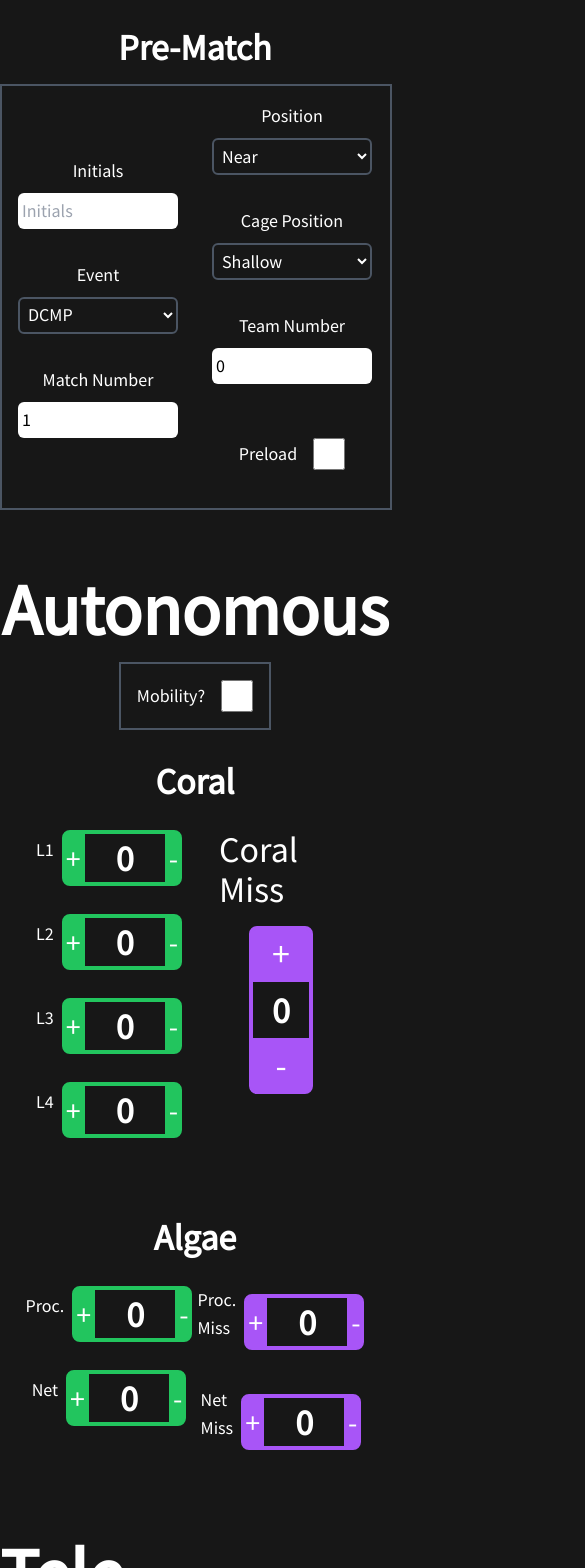
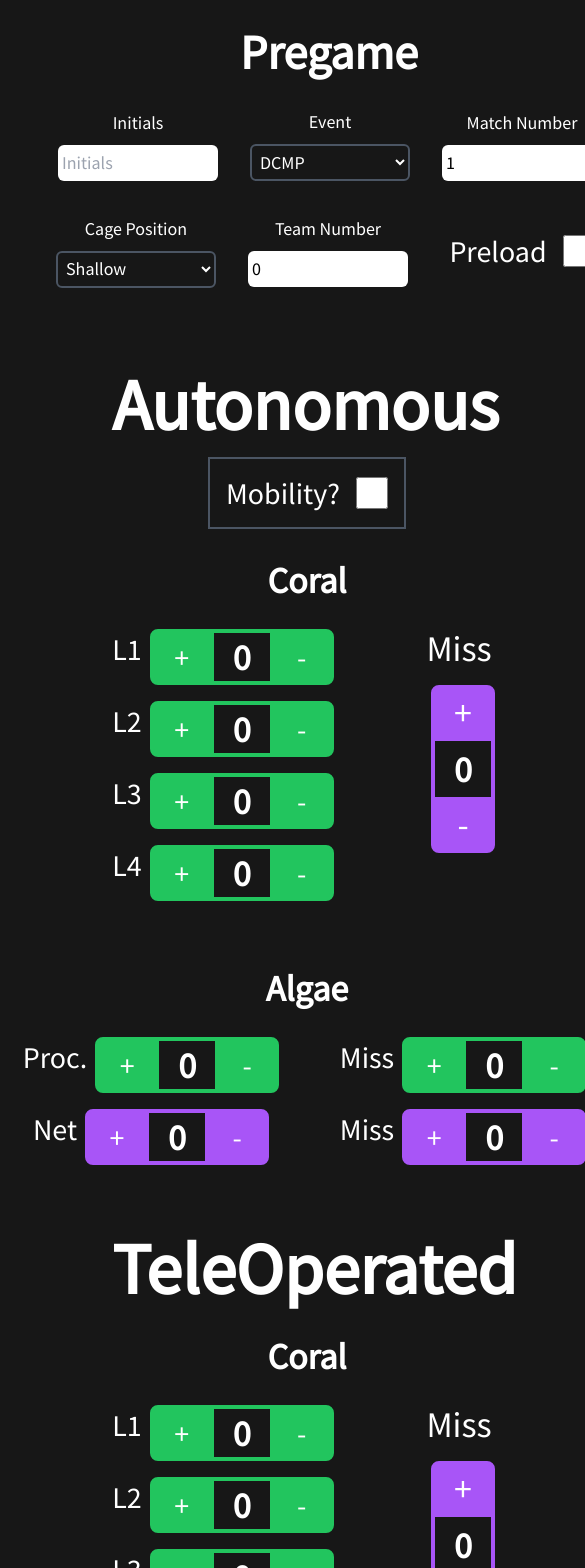
Before and after one commit to GockBlock64/frc1257-scouting, a Next.js app: page / in a window 390 px wide. Shown: the part 100-1668 px from the top of the page, 585 px wide, since content can reach past the window. Built offline with nearby package versions, Linux system fonts and the light colour scheme.

Commit message:
optimized a little better for mobile devices

```diff
--- a/components/CheckBox.tsx
+++ b/components/CheckBox.tsx
@@ -12,7 +12,7 @@ const CheckBox = ({ title, id, className }: CheckBoxProps): JSX.Element => {
 
   return (
     <div className={`flex flex-row items-center justify-center py-4 px-4 ${className}`}>
-      <div className="mr-4 text-lg lg:text-4xl">{title}</div>
+      <div className="mr-4 text-3xl">{title}</div>
       <input
         type="checkbox"
         {...register(id)}
--- a/components/NumberButton.tsx
+++ b/components/NumberButton.tsx
@@ -50,8 +50,8 @@ const NumberButton = (props: NumberButtonProps): JSX.Element => {
   }, [props.title])
 
   return (
-      <div className="flex flex-row items-center justify-center p-4 pt-3 w-[156px] lg:w-[24rem]">
-        <div className="grow-0 mb-4 text-lg lg:text-3xl w-15 mr-2">{text?.()}</div>
+      <div className="flex flex-row items-center justify-center p-1 pt-3 w-[300px] lg:w-[24rem]">
+        <div className="grow-0 mb-4 text-3xl w-15 mr-2">{text?.()}</div>
         <button
           type="button"
           onClick={incrementValue}
@@ -62,7 +62,7 @@ const NumberButton = (props: NumberButtonProps): JSX.Element => {
         <input
           type="text"
           {...register(props.id)}
-          className={`text-center h-14 w-20 text-4xl font-bold border-y-4 ${props.className} !bg-neutral-900 rounded-none`}
+          className={`text-center h-14 w-14 text-4xl font-bold border-y-4 ${props.className} !bg-neutral-900 rounded-none`}
           readOnly
         ></input>
         <button
--- a/pages/index.tsx
+++ b/pages/index.tsx
@@ -143,7 +143,6 @@ export default function Home(): JSX.Element {
     // Formatted for the spreadsheet
     const output = [
       Number(data.team_number),
-      positionFormat,
       cagePositionFormat,
       Number(data.match_number),
       `${month}/${day}/${year}`,
@@ -246,7 +245,7 @@ export default function Home(): JSX.Element {
           <PostGame />
 
           {/* Submit button */}
-          <div className="flex flex-row items-center justify-center">
+          <div className="flex flex-row gap-4 mx-60 border-0 border-gray-600">
             <button
               type="submit"
               className="p-2 mb-8 text-3xl border-2 border-gray-600 rounded-md"
--- a/sections/Auto.tsx
+++ b/sections/Auto.tsx
@@ -8,7 +8,8 @@ interface autoProps {}
 const Auto = ({}: autoProps): JSX.Element => {
   return (
     <>
-      <div className="flex items-center justify-center mt-16 mb-4 text-7xl font-semibold">
+    <div className="max-w-full w-screen inline-block mx-28 justify-center">
+      <div className="flex items-center mt-16 mb-4 text-7xl font-semibold">
         Autonomous
       </div>
       <div className="flex flex-col w-min mx-auto border-2 border-gray-600">
@@ -17,7 +18,7 @@ const Auto = ({}: autoProps): JSX.Element => {
       <div className="flex items-center justify-center mt-8 mb-4 text-4xl font-semibold ">
         Coral
       </div>
-      <div className="flex flex-row justify-center gap-4">
+      <div className="flex justify-center gap-3 border-0">
         <div className="flex flex-col border-0 border-gray-600">
           <NumberButton
             id="auto_coral1"
@@ -51,7 +52,7 @@ const Auto = ({}: autoProps): JSX.Element => {
         <div className="flex flex-col border-0 border-gray-600 w-">
           <Vertical
             id="auto_coral_miss"
-            title="Coral Miss"
+            title="Miss"
             className="border-purple-500 bg-purple-500"
             min={0}
             max={40}
@@ -61,7 +62,7 @@ const Auto = ({}: autoProps): JSX.Element => {
       <div className="flex items-center justify-center mt-16 mb-4 text-4xl font-semibold">
         Algae
       </div>
-      <div className="flex flex-row w-min gap-4 mx-auto border-0 border-gray-600">
+      <div className="flex justify-center gap-3 border-0">
       <div className="flex flex-col border-0 border-gray-600">
         <NumberButton
           id="auto_processor"
@@ -73,7 +74,7 @@ const Auto = ({}: autoProps): JSX.Element => {
         <NumberButton
           id="auto_net"
           title="Net"
-          className="border-green-500 bg-green-500"
+          className="border-purple-500 bg-purple-500"
           min={0}
           max={40}
         />
@@ -81,20 +82,21 @@ const Auto = ({}: autoProps): JSX.Element => {
        <div className="flex flex-col border-0 border-gray-600">
         <NumberButton
           id="auto_processor_miss"
-          title="Proc. Miss"
-          className="border-purple-500 bg-purple-500"
+          title="Miss"
+          className="border-green-500 bg-green-500"
           min={0}
           max={40}
         />
         <NumberButton
           id="auto_net_miss"
-          title="Net Miss"
+          title="Miss"
           className="border-purple-500 bg-purple-500"
           min={0}
           max={40}
         />
         </div>
       </div>
+      </div>
     </>
   )
 }
--- a/sections/EndGame.tsx
+++ b/sections/EndGame.tsx
@@ -8,10 +8,11 @@ const EndGame = ({}: EndGameProps): JSX.Element => {
   const { register, watch, setValue } = useFormContext();
   return (
     <>
+    <div className="max-w-full w-screen inline-block mx-28 justify-center">
       <div className="flex items-center justify-center mt-16 mb-4 text-7xl font-semibold">
         End Game
       </div>
-      <div className="flex flex-col border-2 border-gray-600 w-96 md:w-1/2 mx-auto mb-16">
+      <div className="flex flex-col border-0 border-gray-600 w-96 md:w-1/2 mx-auto mb-0">
         <div className="flex flex-row items-center justify-center gap-4">
           <MultipleChoice
             title="End Position"
@@ -30,6 +31,7 @@ const EndGame = ({}: EndGameProps): JSX.Element => {
           />
         </div>
       </div>
+    </div>
     </>
   )
 }
--- a/sections/PostGame.tsx
+++ b/sections/PostGame.tsx
@@ -34,6 +34,7 @@ const PostGame = (): JSX.Element => {
 
   return (
     <>
+    <div className="max-w-full w-screen inline-block mx-28 justify-center">
       <div className="flex items-center justify-center mt-16 mb-4 text-7xl font-semibold">
         Post Game
       </div>
@@ -41,7 +42,7 @@ const PostGame = (): JSX.Element => {
       <div className="flex items-center justify-center mt-16 mb-4 text-4xl font-semibold">
         Behavioral
       </div>
-      <div className="flex flex-col w-[35rem] mx-auto border-2 border-gray-600 p-4">
+      <div className="flex flex-row items-center justify-center gap-4">
         <Controller
           name="strategy_member"
           control={control}
@@ -52,7 +53,7 @@ const PostGame = (): JSX.Element => {
       </div>
 
       {isStrategyMember && (
-        <div className="flex flex-col w-min mx-auto border-2 border-gray-600 p-4 mt-4">
+        <div className="flex flex-col items-center border-0 border-gray-600 p-4 mt-4">
           <NumberButton
             id="speed"
             title="Speed"
@@ -110,10 +111,11 @@ const PostGame = (): JSX.Element => {
         <TextInput
           title="Notes (If you're asking, I made it not accept commas on purpose)"
           id="notes"
-          className="w-[50rem]"
+          className="w-[30rem]"
           rows={5}
           validChars={/[a-zA-Z0-9 \./"';:()?!]/}
         />
+      </div>
       </div>
     </>
   );
--- a/sections/PreMatch.tsx
+++ b/sections/PreMatch.tsx
@@ -8,11 +8,11 @@ interface PreMatchProps {}
 const PreMatch = ({}: PreMatchProps): JSX.Element => {
   return (
     <>
-      <div className="flex items-center justify-center mt-16 mb-4 text-4xl font-semibold">
-        Pre-Match
+      <div className="flex inline-flex mx-60 text-center justify-center mt-16 mb-4 text-5xl font-semibold">
+        Pregame
       </div>
-      <div className="flex flex-row lg:flex-col border-2 border-gray-600 mx-auto mb-16 items-center justify-center w-min">
-        <div className="flex flex-col lg:flex-row">
+      <div className="flex flex-col inline-flex lg:flex-col mx-10 items-center justify-center w-min ">
+        <div className="flex flex-row lg:flex-row">
           <TextInput
             title="Initials"
             id="initials"
@@ -47,13 +47,7 @@ const PreMatch = ({}: PreMatchProps): JSX.Element => {
             max={1000}
           />
         </div>
-        <div className="flex flex-col lg:flex-row">
-          <DropDown
-            title="Position"
-            id="position"
-            options={["Near", "Middle", "Far"]}
-            className="w-40 sm:w-64"
-          />
+        <div className="flex flex-row lg:flex-row">
           <DropDown
             title="Cage Position"
             id="cage_position"
--- a/sections/TeleOp.tsx
+++ b/sections/TeleOp.tsx
@@ -8,13 +8,14 @@ interface teleProps {}
 const TeleOp = ({}: teleProps): JSX.Element => {
   return (
     <>
-      <div className="flex items-center justify-center mt-16 mb-4 text-7xl font-semibold">
-        Tele-Operated
+    <div className="max-w-full w-screen inline-block mx-28 justify-center">
+    <div className="flex items-center mt-16 mb-4 text-7xl font-semibold">
+        TeleOperated
       </div>
       <div className="flex items-center justify-center mt-8 mb-4 text-4xl font-semibold ">
         Coral
       </div>
-      <div className="flex flex-row justify-center gap-4">
+      <div className="flex justify-center gap-3 border-0">
         <div className="flex flex-col border-0 border-gray-600">
           <NumberButton
             id="tele_coral1"
@@ -48,7 +49,7 @@ const TeleOp = ({}: teleProps): JSX.Element => {
         <div className="flex flex-col border-0 border-gray-600 w-">
           <Vertical
             id="tele_coral_miss"
-            title="Coral Miss"
+            title="Miss"
             className="border-purple-500 bg-purple-500"
             min={0}
             max={40}
@@ -58,7 +59,7 @@ const TeleOp = ({}: teleProps): JSX.Element => {
       <div className="flex items-center justify-center mt-16 mb-4 text-4xl font-semibold">
         Algae
       </div>
-      <div className="flex flex-row w-min gap-4 mx-auto border-0 border-gray-600">
+      <div className="flex justify-center gap-3 border-0">
       <div className="flex flex-col border-0 border-gray-600">
         <NumberButton
           id="tele_processor"
@@ -70,7 +71,7 @@ const TeleOp = ({}: teleProps): JSX.Element => {
         <NumberButton
           id="tele_net"
           title="Net"
-          className="border-green-500 bg-green-500"
+          className="border-purple-500 bg-purple-500"
           min={0}
           max={40}
         />
@@ -78,20 +79,21 @@ const TeleOp = ({}: teleProps): JSX.Element => {
        <div className="flex flex-col border-0 border-gray-600">
         <NumberButton
           id="tele_processor_miss"
-          title="Proc. Miss"
-          className="border-purple-500 bg-purple-500"
+          title="Miss"
+          className="border-green-500 bg-green-500"
           min={0}
           max={40}
         />
         <NumberButton
           id="tele_net_miss"
-          title="Net Miss"
+          title="Miss"
           className="border-purple-500 bg-purple-500"
           min={0}
           max={40}
         />
         </div>
       </div>
+    </div>
     </>
   )
 }
```
